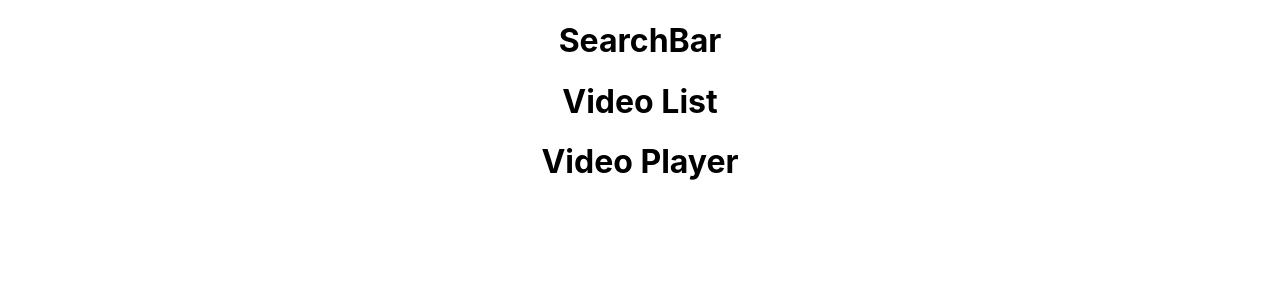
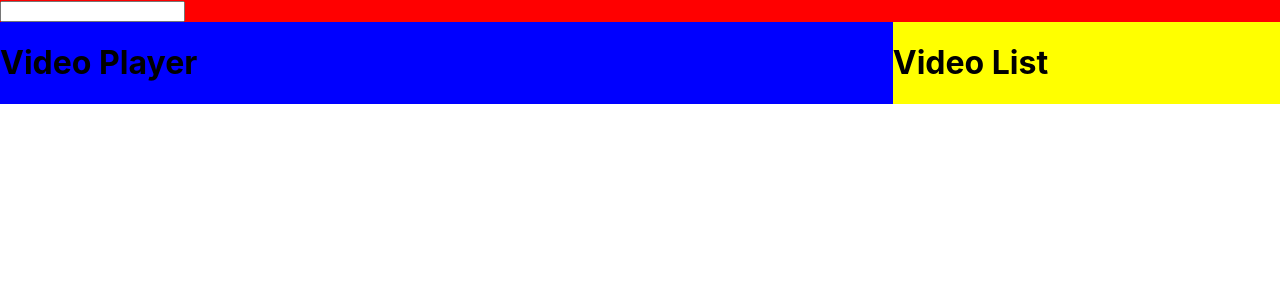
Before and after one commit to andreddavies/youtube-clone, a React (Create React App) app: page / in a window 1280 px wide. Shown: the top 300 px of the page. Built offline with nearby package versions, Linux system fonts and the light colour scheme.

Commit message:
Updating grid position and placeholder purpose color

```diff
--- a/src/App.css
+++ b/src/App.css
@@ -1,38 +1,22 @@
 .App {
-  text-align: center;
+  display: grid;
+  grid-template-areas:
+    "search-bar search-bar search-bar search-bar"
+    "video-player video-player video-player video-list"
+    "video-player video-player video-player video-list";
 }
 
-.App-logo {
-  height: 40vmin;
-  pointer-events: none;
+.search-bar {
+  grid-area: search-bar;
+  background: red;
 }
 
-@media (prefers-reduced-motion: no-preference) {
-  .App-logo {
-    animation: App-logo-spin infinite 20s linear;
-  }
+.video-player {
+  grid-area: video-player;
+  background: blue;
 }
 
-.App-header {
-  background-color: #282c34;
-  min-height: 100vh;
-  display: flex;
-  flex-direction: column;
-  align-items: center;
-  justify-content: center;
-  font-size: calc(10px + 2vmin);
-  color: white;
+.video-list {
+  grid-area: video-list;
+  background: yellow;
 }
-
-.App-link {
-  color: #61dafb;
-}
-
-@keyframes App-logo-spin {
-  from {
-    transform: rotate(0deg);
-  }
-  to {
-    transform: rotate(360deg);
-  }
-}
--- a/src/App.js
+++ b/src/App.js
@@ -1,8 +1,8 @@
 import "./App.css";
 
-import SearchBar from "./components/SearchBar";
-import VideoList from "./components/VideoList";
-import VideoPlayer from "./components/VideoPlayer";
+import SearchBar from "./components/SearchBar/SearchBar";
+import VideoList from "./components/VideoList/VideoList";
+import VideoPlayer from "./components/VideoPlayer/VideoPlayer";
 
 function App() {
   return (
--- a/src/components/SearchBar.jsx
+++ b/src/components/SearchBar/SearchBar.jsx
@@ -2,8 +2,8 @@ import React from 'react';
 
 const SearchBar = props => {
     return (
-        <div>
-            <h1>SearchBar</h1>
+        <div className="search-bar">
+            <input type="text" />
         </div>
     );
 };
--- a/src/components/VideoList.jsx
+++ b/src/components/VideoList/VideoList.jsx
@@ -2,7 +2,7 @@ import React from "react";
 
 const VideoList = props => {
     return (
-        <div>
+        <div className="video-list">
             <h1>Video List</h1>
         </div>
     )
--- a/src/components/VideoPlayer.jsx
+++ b/src/components/VideoPlayer/VideoPlayer.jsx
@@ -2,7 +2,7 @@ import React from "react";
 
 const VideoPlayer = props => {
     return (
-        <div>
+        <div className="video-player">
             <h1>Video Player</h1>
         </div>
     );
```
